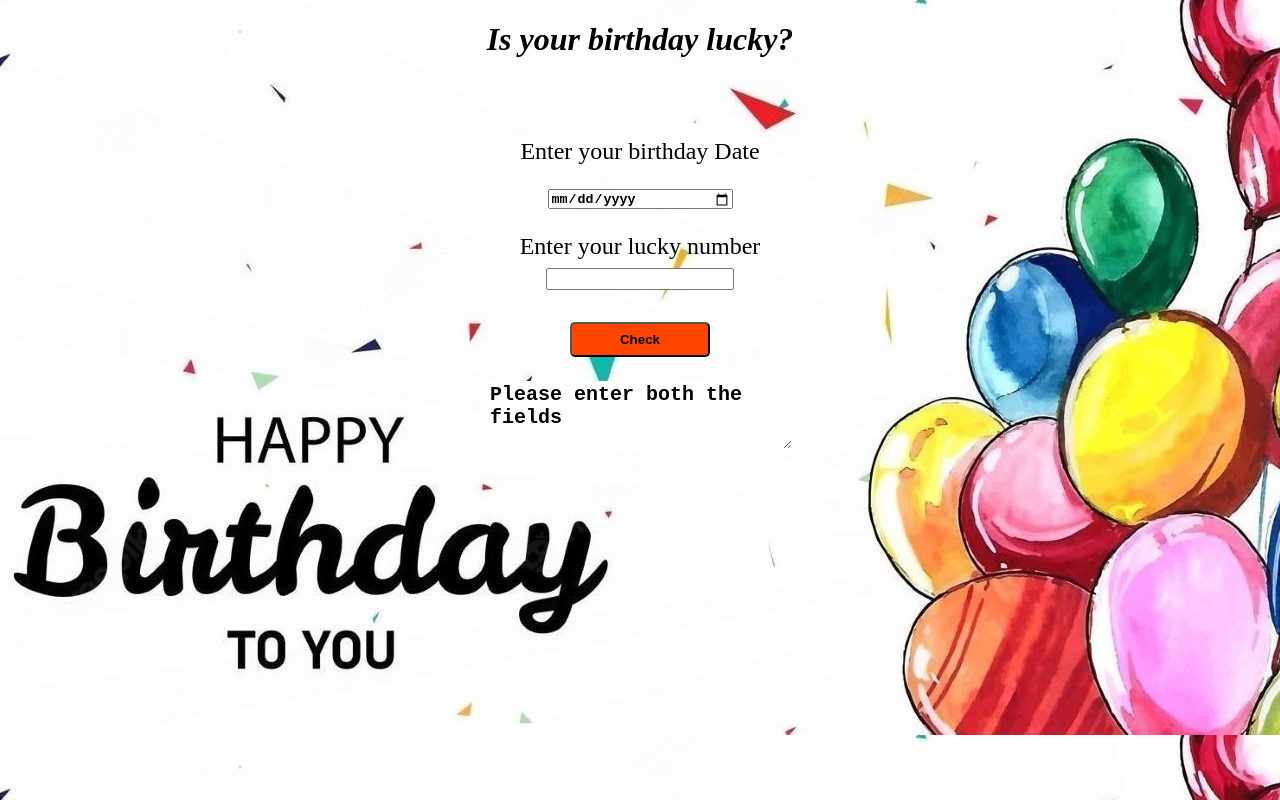
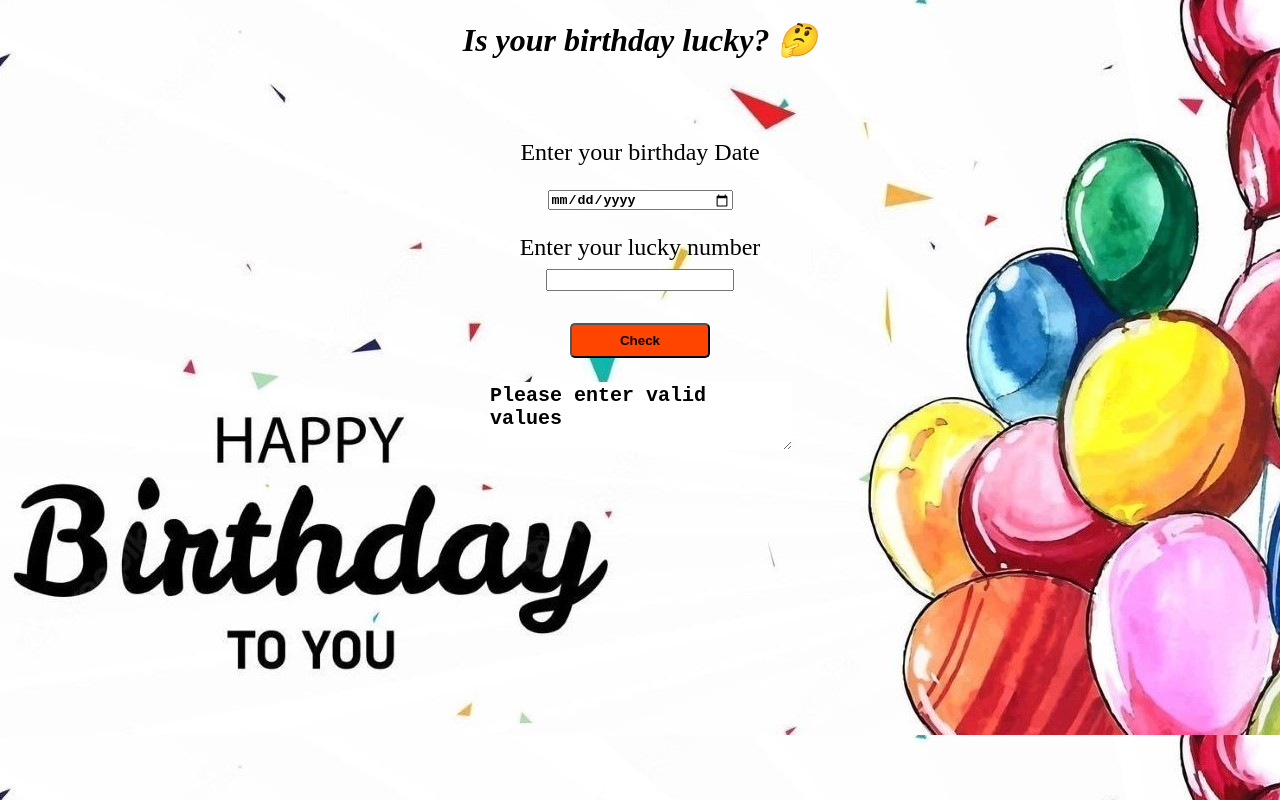
Before and after one commit to Shreyannsh/is-your-birth-lucky, a plain HTML site: page index.html in a window 1280 px wide. Both pictures are taken after a click on the button "Check". Drawn offline with Linux system fonts and the light colour scheme.

Commit message:
refactor: output messages reframed

```diff
--- a/app.js
+++ b/app.js
@@ -19,11 +19,11 @@ function clickHandler(){
         if (sum % number.value == 0) {
             output.innerText= "YAY! Your birthday is lucky!! 😍";
         } else {
-            output.innerText = "Oops!! Your birthday is not lucky!! 😔";
+            output.innerText = "Oops!! Your birthday is not that lucky!! 😔";
         }
     }
     else{
-        output.value = "Please enter both the fields";
+        output.value = "Please enter valid values";
     }
 
 }
--- a/index.html
+++ b/index.html
@@ -6,11 +6,11 @@
     <meta http-equiv="X-UA-Compatible" content="IE=edge">
     <meta name="viewport" content="width=device-width, initial-scale=1.0">
     <link href="styles.css" rel="stylesheet" />
-    <title>Lucky Birthday</title>
+    <title>Is Your Birthday Lucky?</title>
 </head>
 
 <body>
-    <h1>Is your birthday lucky?</h1>
+    <h1>Is your birthday lucky? 🤔</h1>
     <label for="date">Enter your birthday Date</label>
     <P>
     <input type="date" id ="date" name="birthdayDate">
```
